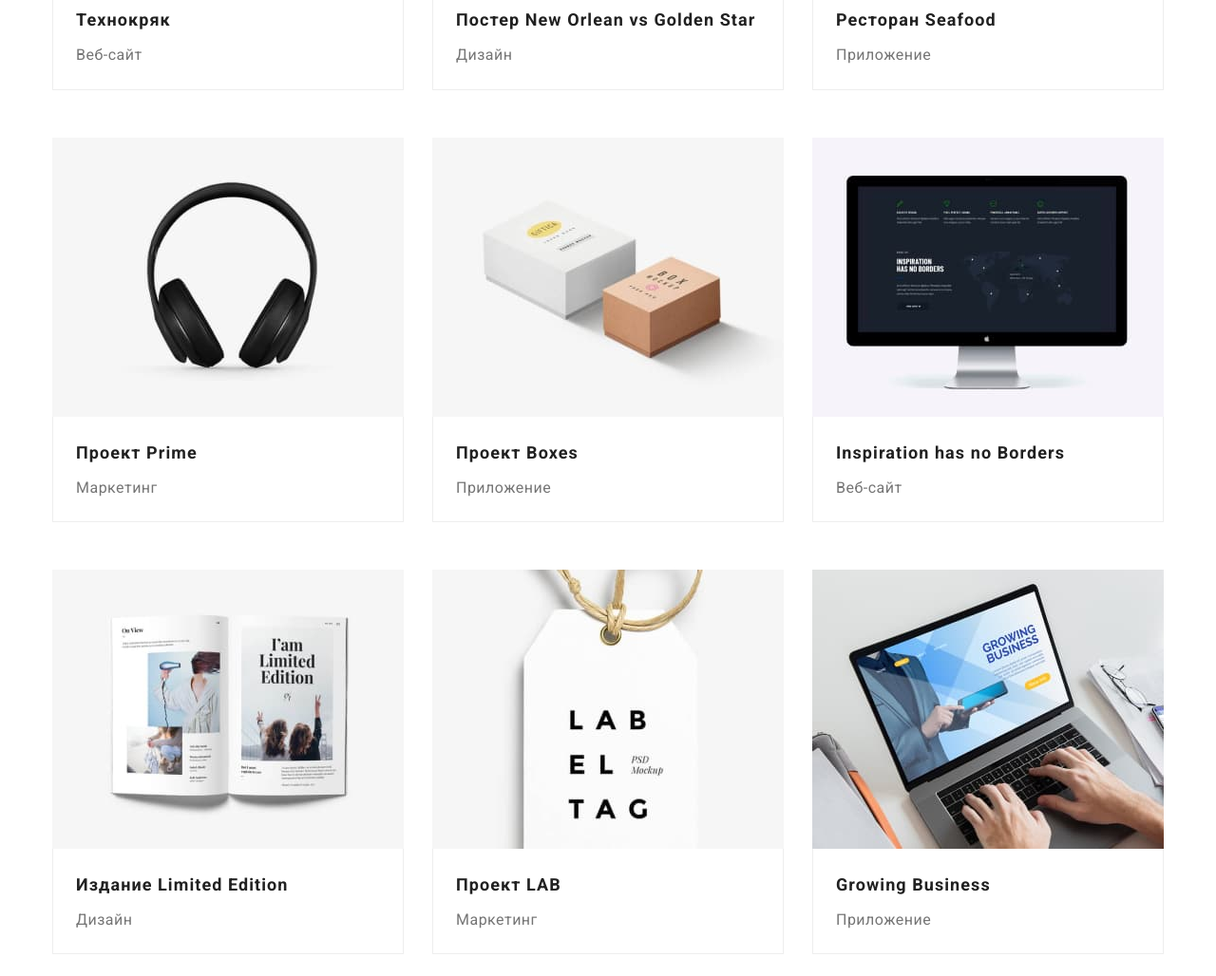
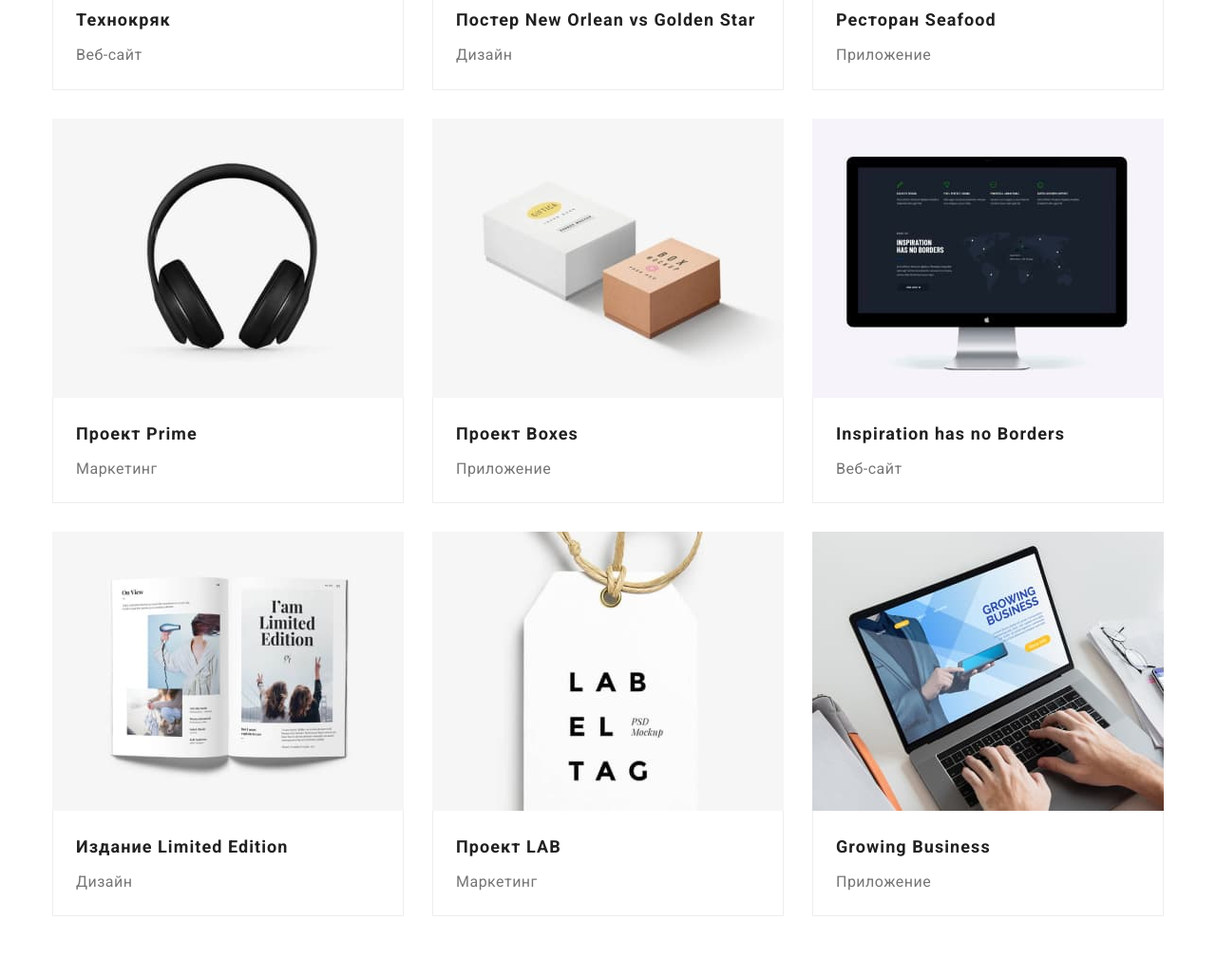
Before and after one commit to Ybednarskyy/goit-markup-hw-03, a plain HTML site: page portfolio.html in a window 1280 px wide. Shown: the part 559-1587 px from the top of the page at 95% size. Drawn offline with nearby package versions, Linux system fonts and the light colour scheme.

Commit message:
Задає елементам сітки flex-basis

```diff
--- a/css/styles.css
+++ b/css/styles.css
@@ -378,17 +378,16 @@ ul {
   /* Робимо Flex-контейнер багаторядковим */
   flex-wrap: wrap;
   /* Компенсовуємо верхні і праві відступи першого ряду */
-  margin-left: -30px;
-  margin-top: -30px;
+  margin: -15px;
 }
 
 .products-item {
   display: block;
-  width: 370px;
+  /* width: 370px; */
+  /* Задаємо flex-basis замість width */
+  flex-basis: calc((100% - 90px) / 3);
   /* Задаємо всім елементам верхній і правий відступи */
-  margin-left: 30px;
-  margin-top: 30px;
-  padding-bottom: 20px;
+  margin: 15px;
 }
 
 .products-img {
```
